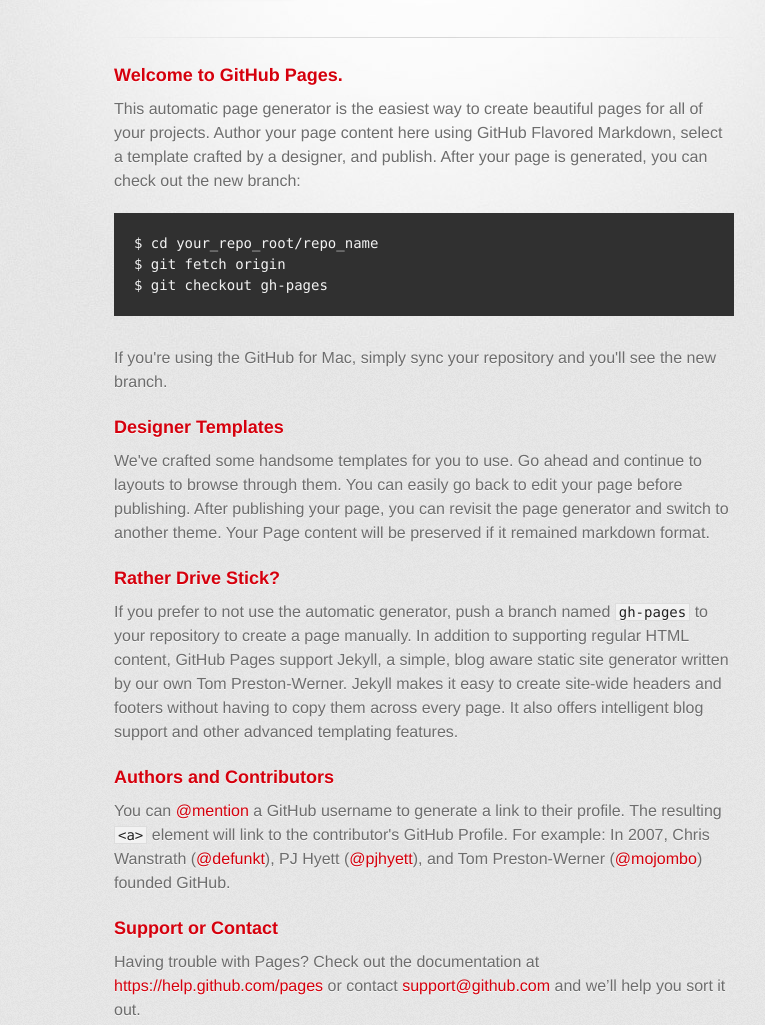
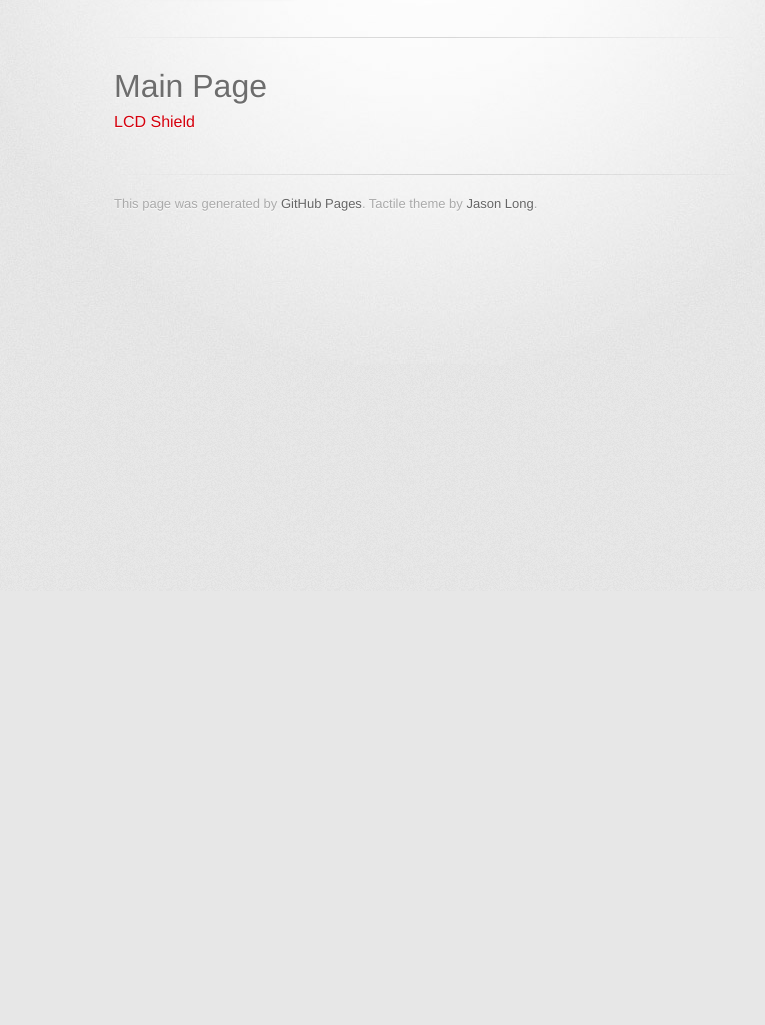
Before and after one commit to bennthomsen/bennthomsen.github.io, a plain HTML site: page index.html in a window 1280 px wide. Shown: the part 209-1234 px from the top of the page, without its empty margins (216-981 px from the left). After the commit the page ends 800 px from the top, so only its background shows below. Drawn offline with Linux system fonts and the light colour scheme; a web font is replaced by a local one.

Commit message:
Replace master branch with page content via GitHub

```diff
--- a/index.html
+++ b/index.html
@@ -29,37 +29,10 @@
         <hr>
 
         <section id="main_content">
-          <h3>
-<a id="welcome-to-github-pages" class="anchor" href="#welcome-to-github-pages" aria-hidden="true"><span class="octicon octicon-link"></span></a>Welcome to GitHub Pages.</h3>
+          <h1>
+<a id="main-page" class="anchor" href="#main-page" aria-hidden="true"><span class="octicon octicon-link"></span></a>Main Page</h1>
 
-<p>This automatic page generator is the easiest way to create beautiful pages for all of your projects. Author your page content here using GitHub Flavored Markdown, select a template crafted by a designer, and publish. After your page is generated, you can check out the new branch:</p>
-
-<pre><code>$ cd your_repo_root/repo_name
-$ git fetch origin
-$ git checkout gh-pages
-</code></pre>
-
-<p>If you're using the GitHub for Mac, simply sync your repository and you'll see the new branch.</p>
-
-<h3>
-<a id="designer-templates" class="anchor" href="#designer-templates" aria-hidden="true"><span class="octicon octicon-link"></span></a>Designer Templates</h3>
-
-<p>We've crafted some handsome templates for you to use. Go ahead and continue to layouts to browse through them. You can easily go back to edit your page before publishing. After publishing your page, you can revisit the page generator and switch to another theme. Your Page content will be preserved if it remained markdown format.</p>
-
-<h3>
-<a id="rather-drive-stick" class="anchor" href="#rather-drive-stick" aria-hidden="true"><span class="octicon octicon-link"></span></a>Rather Drive Stick?</h3>
-
-<p>If you prefer to not use the automatic generator, push a branch named <code>gh-pages</code> to your repository to create a page manually. In addition to supporting regular HTML content, GitHub Pages support Jekyll, a simple, blog aware static site generator written by our own Tom Preston-Werner. Jekyll makes it easy to create site-wide headers and footers without having to copy them across every page. It also offers intelligent blog support and other advanced templating features.</p>
-
-<h3>
-<a id="authors-and-contributors" class="anchor" href="#authors-and-contributors" aria-hidden="true"><span class="octicon octicon-link"></span></a>Authors and Contributors</h3>
-
-<p>You can <a href="https://github.com/blog/821" class="user-mention">@mention</a> a GitHub username to generate a link to their profile. The resulting <code>&lt;a&gt;</code> element will link to the contributor's GitHub Profile. For example: In 2007, Chris Wanstrath (<a href="https://github.com/defunkt" class="user-mention">@defunkt</a>), PJ Hyett (<a href="https://github.com/pjhyett" class="user-mention">@pjhyett</a>), and Tom Preston-Werner (<a href="https://github.com/mojombo" class="user-mention">@mojombo</a>) founded GitHub.</p>
-
-<h3>
-<a id="support-or-contact" class="anchor" href="#support-or-contact" aria-hidden="true"><span class="octicon octicon-link"></span></a>Support or Contact</h3>
-
-<p>Having trouble with Pages? Check out the documentation at <a href="https://help.github.com/pages">https://help.github.com/pages</a> or contact <a href="mailto:support@github.com">support@github.com</a> and we’ll help you sort it out.</p>
+<p><a href="http://bennthomsen.github.io/MSP430LaunchPad-LCDShield">LCD Shield</a></p>
         </section>
 
         <footer>
```
Also changed, not shown: params.json (+1 -1 lines).
